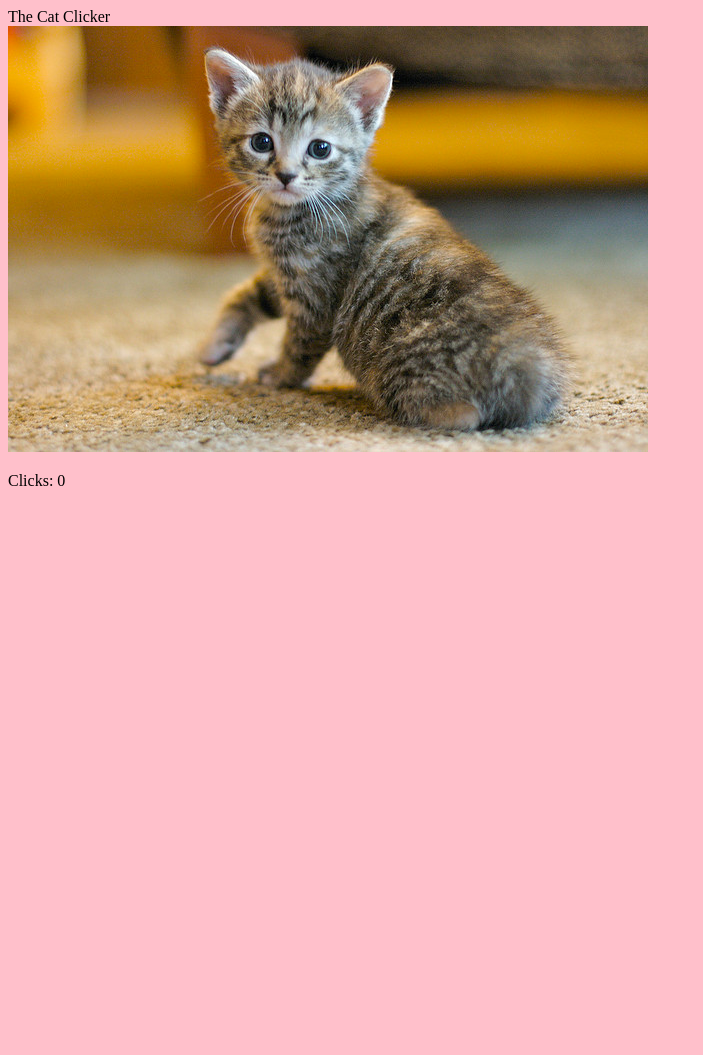
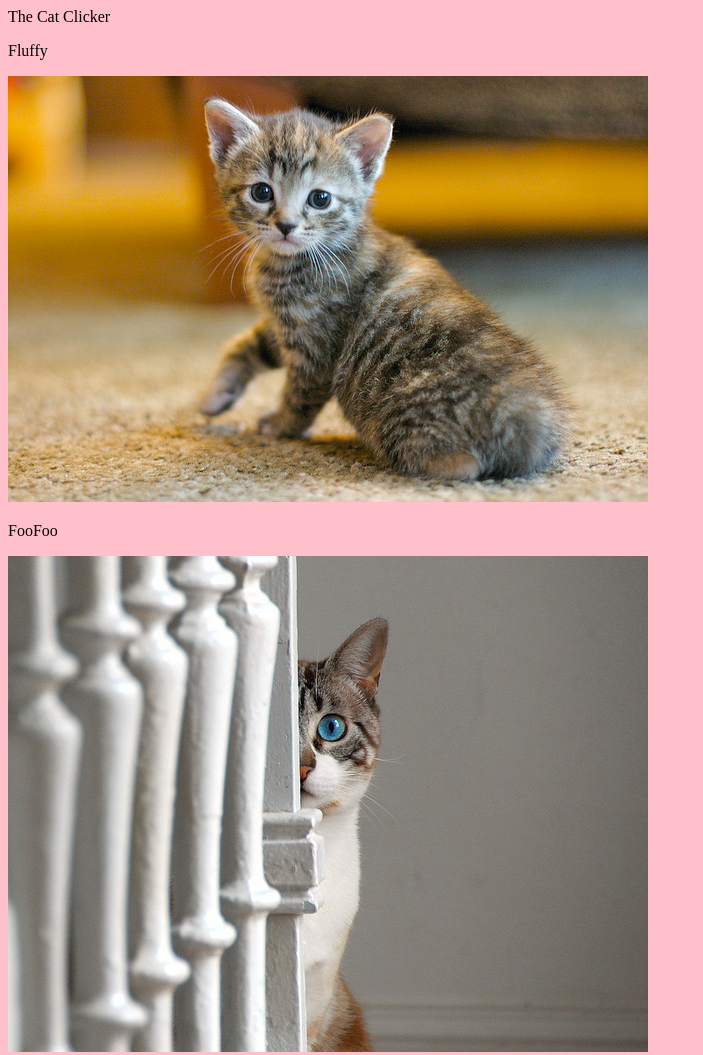
Before and after one commit to Karobka/CatClicker, a plain HTML site: page index.html in a window 1280 px wide. Shown: the top 1055 px of the page, without its empty margins (0-703 px from the left). Before the commit the page ends 800 px from the top, so only its background shows below. Drawn offline with nearby package versions, Linux system fonts and the light colour scheme.

Commit message:
two cats

```diff
--- a/index.html
+++ b/index.html
@@ -8,7 +8,10 @@
             The Cat Clicker
         </header>
         <section>
+            <p class="meow1"></p>
             <img src="images/Meow.jpg" alt="a cute cat" class="cat-pic">
+            <p class="meow2"></p>
+            <img src="images/Meow2.jpg" alt="a cute cat" class="cat-pic">
         </section>
         <section>
             <p>Clicks: <span class="count-num">0</span></p>
--- a/js/app.js
+++ b/js/app.js
@@ -1,6 +1,8 @@
 "use strict";
 var count = 0;
 $(document).ready(function() {
+    $(".meow1").text("Fluffy");
+    $(".meow2").text("FooFoo");
     $(".cat-pic").on("click", function(event) {
         count++;
         $(".count-num").text(count);
```
Also changed, not shown: images/Meow2.jpg (added).
